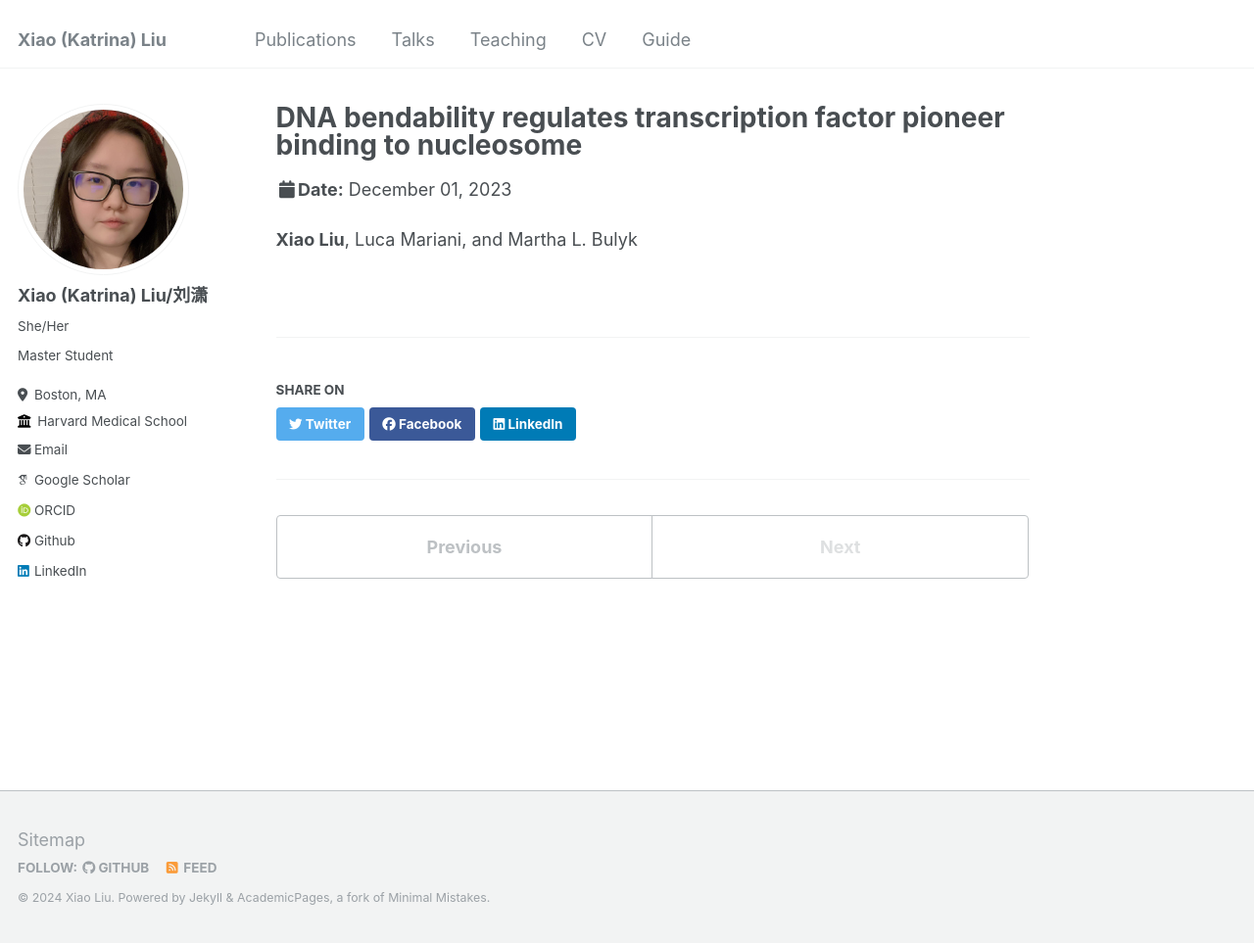
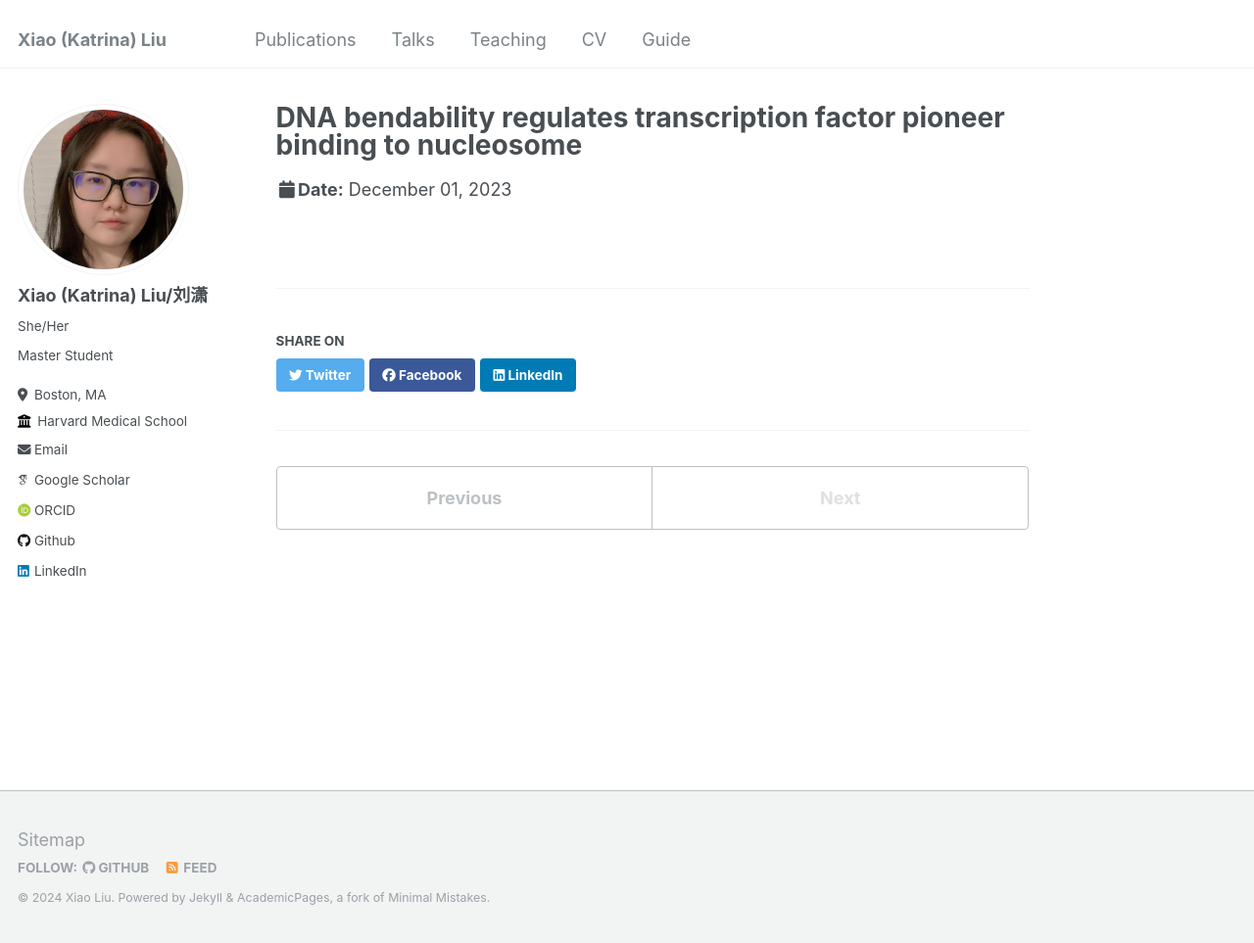
Before and after one commit to katrina-liu/katrina-liu.github.io, a Jekyll site: the page built from _talks/2023-12.md, in a window 1280 px wide and 963 px high. Shown: the whole window at 98% size. Built offline with Jekyll 4.4.1, drawn with Linux system fonts in a browser that asks for light colours; some web fonts are replaced.

Commit message:
Update 2023-12.md

```diff
--- a/_talks/2023-12.md
+++ b/_talks/2023-12.md
@@ -7,5 +7,3 @@ venue: "Cold Spring Harbor Laboratory, Genome Informatics"
 date: 2023-12-01
 location: "Cold Spring Harbor, NY"
 ---
-
-<b>Xiao Liu</b>, Luca Mariani, and Martha L. Bulyk
```
